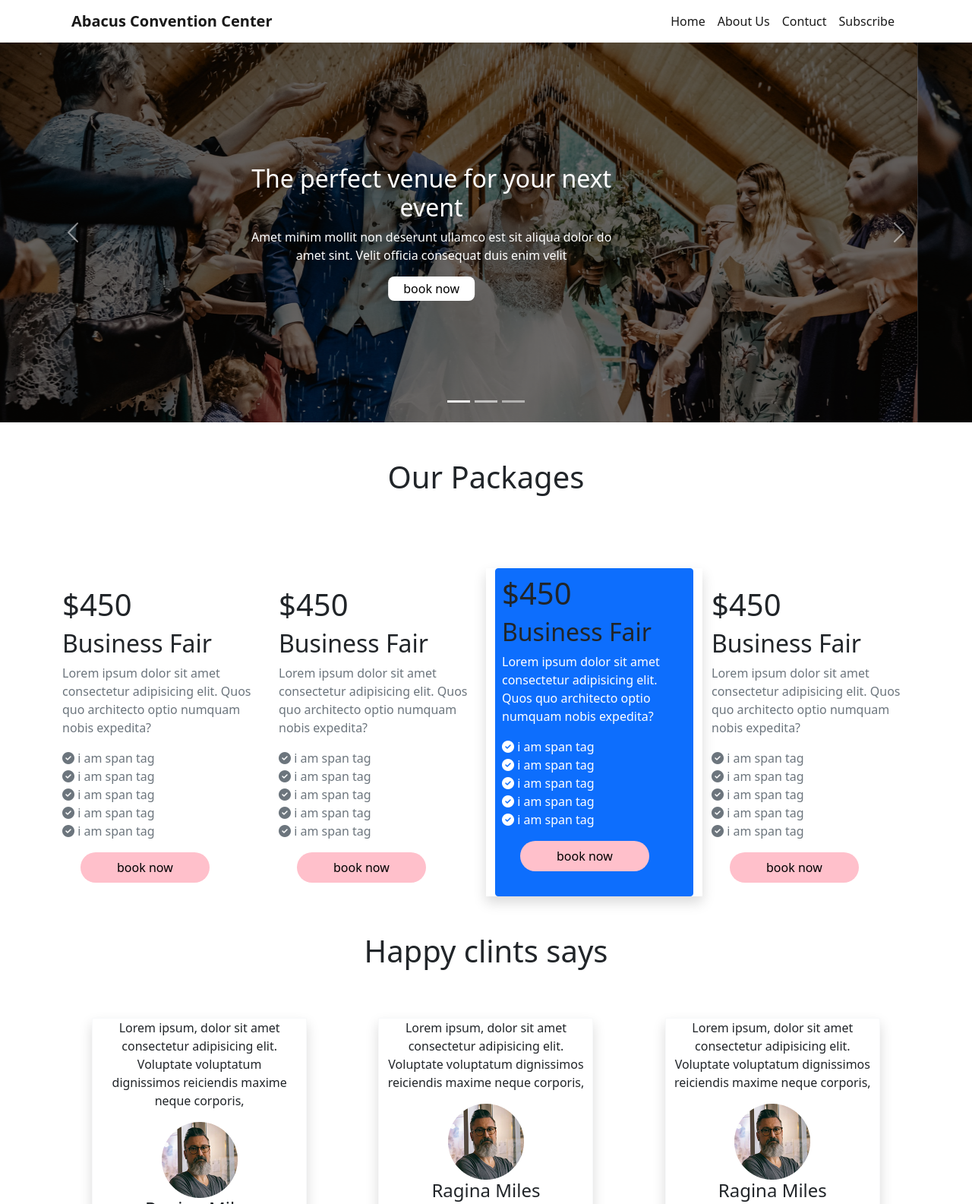
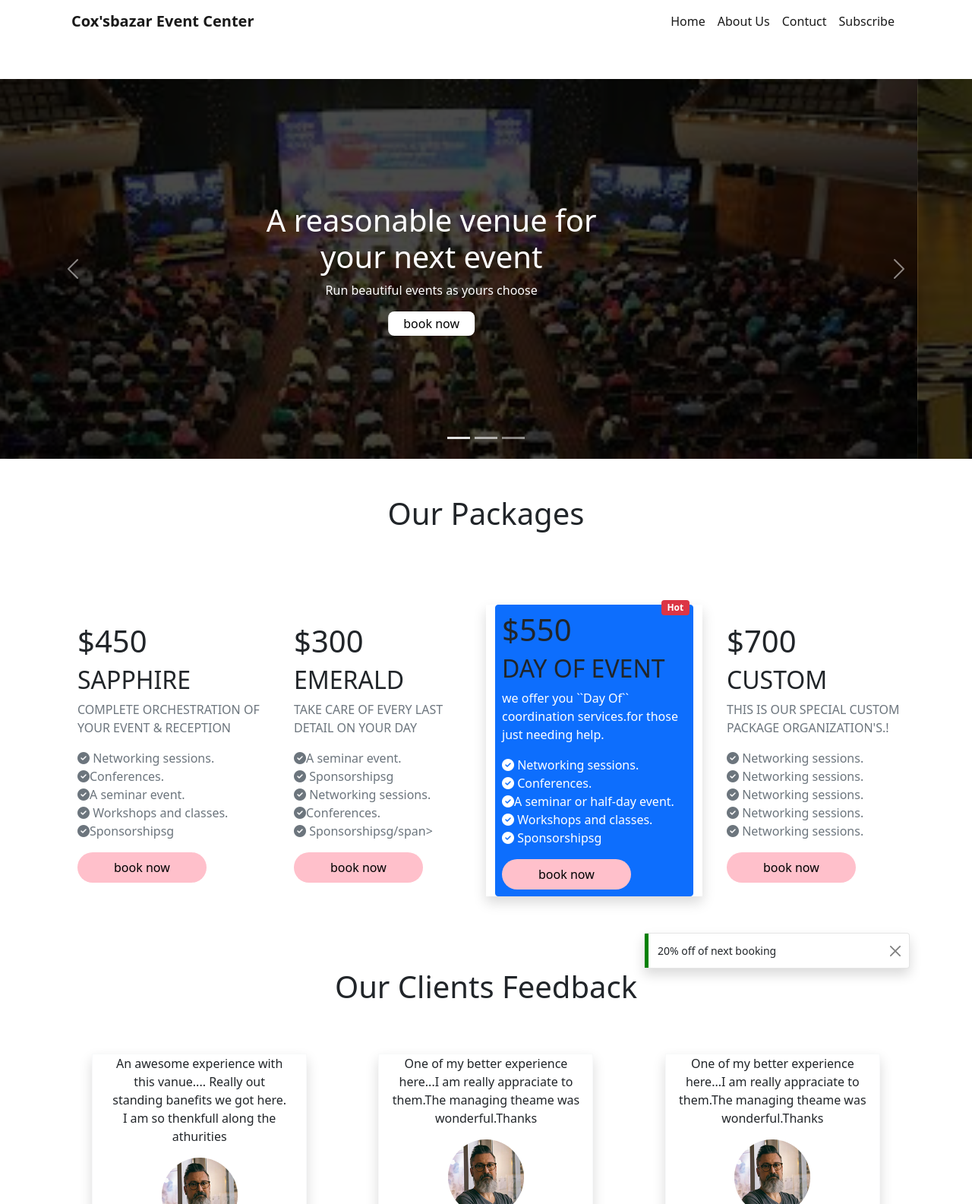
Before and after one commit to TaHasib981/convention-center, a plain HTML site: page index.html in a window 1280 px wide. Shown: the top 1585 px of the page at 76% size. Drawn offline with Linux system fonts and the light colour scheme; a web font is replaced by a local one.

Commit message:
all commit here

```diff
--- a/index.html
+++ b/index.html
@@ -21,7 +21,7 @@
         <nav class="container ">
             <nav class="navbar navbar-expand-lg navbar-light ">
                 <div class="container-fluid">
-                  <a class="navbar-brand fw-bold " href="#">Abacus Convention Center</a>
+                  <a class="navbar-brand fw-bold " href="#">Cox'sbazar Event Center</a>
                   <button class="navbar-toggler" type="button" data-bs-toggle="collapse" data-bs-target="#navbarNavAltMarkup" aria-controls="navbarNavAltMarkup" aria-expanded="false" aria-label="Toggle navigation">
                     <span class="navbar-toggler-icon"></span>
                   </button>
@@ -39,7 +39,7 @@
     </header>
                               <!-- carousel
     =====================================================================-->
-   <section>
+   <section class="mt-5">
 
       <div id="carouselExampleIndicators" class="carousel slide" data-bs-ride="carousel">
         <div class="carousel-indicators">
@@ -52,33 +52,33 @@
           <div class="carousel-item active banner1 ">
             <div class=" d-flex justify-content-center align-items-center first-slide ">
                <div class=" text-section ">
-                <h2 class="text-white cesta">The perfect venue for your
-                  next event</h2>
-                  <p class="text-white cesta">Amet minim mollit non deserunt ullamco est sit aliqua dolor do amet sint. Velit officia consequat duis enim velit </p>
-                   <button class="carosel-btn">book now</button>
+                <h1 class="text-white cesta">A reasonable venue for your
+                  next event</h1>
+                  <p class="text-white cesta">Run beautiful events as yours choose </p>
+                   <a href="https://web.programming-hero.com/"><button class="carosel-btn">book now</button></a>
                </div>
             </div>
           </div>
 
 
 
-          <div class="carousel-item banner1">
+          <div class="carousel-item banner2">
             <div class=" d-flex justify-content-center align-items-center first-slide ">
               <div class=" text-section ">
-               <h2 class="text-white">The perfect venue for your
-                 next event</h2>
-                 <p class="text-white">Amet minim mollit non deserunt ullamco est sit aliqua dolor do amet sint. Velit officia consequat duis enim velit </p>
-                  <button class="carosel-btn">book now</button>
+               <h1 class="text-white">A reasonable venue for your
+                 next event</h1>
+                 <p class="text-white">Run beautiful events as yours choose </p>
+                  <a href="https://web.programming-hero.com/"><button class="carosel-btn">book now</button></a>
               </div>
            </div>
           </div>
-          <div class="carousel-item banner1">
+          <div class="carousel-item banner3">
             <div class=" d-flex justify-content-center align-items-center first-slide ">
               <div class=" text-section ">
-               <h2 class="text-white">The perfect venue for your
-                 next event</h2>
-                 <p class="text-white">Amet minim mollit non deserunt ullamco est sit aliqua dolor do amet sint. Velit officia consequat duis enim velit </p>
-                  <button class="carosel-btn">book now</button>
+               <h1 class="text-white">A reasonable venue for your
+                 next event</h1>
+                 <p class="text-white">Run beautiful events as yours choose. </p>
+                  <a href="https://web.programming-hero.com/"><button class="carosel-btn">book now</button></a>
               </div>
            </div>
           </div>
@@ -100,24 +100,26 @@
       <!-- our packages
       ======================================================= -->
      <section class="container">
+
         <h1 class="d-flex justify-content-around py-5">Our Packages</h1>
+
         <div class="row my-5 ">
               <div class="col-md-3 col-12 gy-4 ">
-                    <div class=" ">
+                    <div class=" package">
                         <div>
                           <h1>$450</h1>
-                      <h2>Business Fair</h2>
+                      <h2>SAPPHIRE</h2>
                       <p class="text-muted">
-                        Lorem ipsum dolor sit amet consectetur adipisicing elit. Quos quo architecto optio numquam nobis expedita?
+                        COMPLETE ORCHESTRATION OF YOUR EVENT & RECEPTION
                       </p>
                       <p>
-                        <span class="text-muted"> <i class="fas fa-check-circle"></i> i am span tag</span> <br>
-                        <span class="text-muted"> <i class="fas fa-check-circle"></i> i am span tag</span> <br>
-                        <span class="text-muted"> <i class="fas fa-check-circle"></i> i am span tag</span> <br>
-                        <span class="text-muted"><i class="fas fa-check-circle"></i> i am span tag</span> <br>
-                        <span class="text-muted"> <i class="fas fa-check-circle"></i> i am span tag</span> <br>
+                        <span class="text-muted"> <i class="fas fa-check-circle"></i> Networking sessions.</span> <br>
+                        <span class="text-muted"> <i class="fas fa-check-circle"></i>Conferences.</span> <br>
+                        <span class="text-muted"> <i class="fas fa-check-circle"></i>A seminar  event.</span> <br>
+                        <span class="text-muted"><i class="fas fa-check-circle"></i> Workshops and classes.</span> <br>
+                        <span class="text-muted"> <i class="fas fa-check-circle"></i>Sponsorshipsg</span> <br>
                       </p>
-                      <div  class="d-flex justify-content-start ms-4">
+                      <div  class=" ">
                         <button  class="  py-2 px-5 book-now">book now</button>
                       </div>
                         </div>
@@ -126,21 +128,21 @@
 
 
                <div class="col-md-3 col-12 gy-4 ">
-                        <div class="">
+                        <div class="package">
                             <div>
-                              <h1>$450</h1>
-                          <h2>Business Fair</h2>
+                              <h1>$300</h1>
+                          <h2>EMERALD</h2>
                           <p class="text-muted">
-                            Lorem ipsum dolor sit amet consectetur adipisicing elit. Quos quo architecto optio numquam nobis expedita?
+                            TAKE CARE OF EVERY LAST DETAIL ON YOUR DAY
                           </p>
                           <p>
-                            <span class="text-muted"> <i class="fas fa-check-circle"></i> i am span tag</span> <br>
-                            <span class="text-muted"> <i class="fas fa-check-circle"></i> i am span tag</span> <br>
-                            <span class="text-muted"> <i class="fas fa-check-circle"></i> i am span tag</span> <br>
-                            <span class="text-muted"> <i class="fas fa-check-circle"></i> i am span tag</span> <br>
-                            <span class="text-muted"> <i class="fas fa-check-circle"></i> i am span tag</span> <br>
+                            <span class="text-muted"> <i class="fas fa-check-circle"></i>A seminar event.</span> <br>
+                            <span class="text-muted"> <i class="fas fa-check-circle"></i> Sponsorshipsg</span> <br>
+                            <span class="text-muted"> <i class="fas fa-check-circle"></i> Networking sessions.</span> <br>
+                            <span class="text-muted"> <i class="fas fa-check-circle"></i>Conferences.</span> <br>
+                            <span class="text-muted"> <i class="fas fa-check-circle"></i> Sponsorshipsg/span> <br>
                           </p>
-                          <div class="d-flex justify-content-start ms-4">
+                          <div class="">
                             <button class=" py-2 px-5 book-now
                             "> book now</button>
                           </div>
@@ -152,21 +154,24 @@
            <div class="col-md-3 col-12 shadow">
 
                 <div class=" p-2 border border-primary rounded  bg-primary">
+                 <span class="badge bg-danger badge-pill the-badge">Hot</span>
+                   <div class="">
+                    <h1 class="">$550</h1>
+                    <h2>DAY OF EVENT</h2>
+                    <p class="text-white">
+                     we offer you ``Day Of`` coordination services.for those just needing help.
 
-                   <div class="">
-                    <h1 class="">$450</h1>
-                    <h2>Business Fair</h2>
-                    <p class="text-white">
-                      Lorem ipsum dolor sit amet consectetur adipisicing elit. Quos quo architecto optio numquam nobis expedita?
+
+                    <p>
+                      <span class="text-white"> <i class="fas fa-check-circle"></i> Networking sessions.</span> <br>
+                      <span class="text-white"> <i class="fas fa-check-circle"></i> Conferences.
+
+                       </span> <br>
+                      <span class="text-white"> <i class="fas fa-check-circle"></i>A seminar or half-day event.</span> <br>
+                      <span class="text-white"> <i class="fas fa-check-circle"></i> Workshops and classes.</span> <br>
+                      <span class="text-white"> <i class="fas fa-check-circle"></i> Sponsorshipsg</span> <br>
                     </p>
-                    <p>
-                      <span class="text-white"> <i class="fas fa-check-circle"></i> i am span tag</span> <br>
-                      <span class="text-white"> <i class="fas fa-check-circle"></i> i am span tag</span> <br>
-                      <span class="text-white"> <i class="fas fa-check-circle"></i> i am span tag</span> <br>
-                      <span class="text-white"> <i class="fas fa-check-circle"></i> i am span tag</span> <br>
-                      <span class="text-white"> <i class="fas fa-check-circle"></i> i am span tag</span> <br>
-                    </p>
-                    <div  class="d-flex justify-content-start ms-4 pb-4">
+                    <div  class="">
                       <button class=" py-2 px-5 book-now">book now</button>
                     </div>
                    </div>
@@ -175,38 +180,50 @@
 
 
        <div class="col-md-3 col-12 gy-4 ">
-            <div class="">
+            <div class="package">
                <div class="">
-                <h1>$450</h1>
-                <h2>Business Fair</h2>
+                <h1>$700</h1>
+                <h2>CUSTOM </h2>
                 <p class="text-muted">
-                  Lorem ipsum dolor sit amet consectetur adipisicing elit. Quos quo architecto optio numquam nobis expedita?
+                  THIS IS OUR SPECIAL CUSTOM PACKAGE ORGANIZATION'S.!
                 </p>
                 <p>
-                  <span class="text-muted"><i class="fas fa-check-circle"></i> i am span tag</span> <br>
-                  <span class="text-muted"> <i class="fas fa-check-circle"></i> i am span tag</span> <br>
-                  <span class="text-muted"><i class="fas fa-check-circle"></i> i am span tag</span> <br>
-                  <span class="text-muted"><i class="fas fa-check-circle"></i> i am span tag</span> <br>
-                  <span class="text-muted"><i class="fas fa-check-circle"></i> i am span tag</span> <br>
+                  <span class="text-muted"><i class="fas fa-check-circle"></i> Networking sessions.</span> <br>
+                  <span class="text-muted"> <i class="fas fa-check-circle"></i> Networking sessions.</span> <br>
+                  <span class="text-muted"><i class="fas fa-check-circle"></i> Networking sessions.</span> <br>
+                  <span class="text-muted"><i class="fas fa-check-circle"></i> Networking sessions.</span> <br>
+                  <span class="text-muted"><i class="fas fa-check-circle"></i> Networking sessions.</span> <br>
                 </p>
-                <div  class="d-flex justify-content-start ms-4 ">
+                <div  class=" ">
                   <button class=" py-2 px-5 book-now">book now</button>
                 </div>
                </div>
             </div>
          </div>
      </section>
+     <div class="container">
+      <div class="d-flex justify-content-end">
+        <div class="toast show  align-items-center" role="alert" aria-live="assertive" aria-atomic="true">
+          <div class="d-flex">
+            <div class="toast-body toast-bg">
+            20% off of next booking
+           </div>
+            <button type="button" class="btn-close me-2 m-auto" data-bs-dismiss="toast" aria-label="Close"></button>
+          </div>
+        </div>
+      </div>
+     </div>
 
      <!-- clints feedback
     =================================================== -->
 
     <div class="container">
-      <h1 class="d-flex justify-content-center">Happy clints says</h1>
+      <h1 class="d-flex justify-content-center">Our Clients Feedback</h1>
       <div class="row d-flex justify-content-around  my-5 g-3 ">
           <div class="col-md-3 gy-3 gx-5 border border-light shadow ">
               <div class="">
                 <div class=" d-flex flex-column  ">
-                  <p class="text-center">Lorem ipsum, dolor sit amet consectetur adipisicing elit. Voluptate voluptatum dignissimos reiciendis maxime neque corporis,</p>
+                  <p class="text-center">An awesome experience with this vanue.... Really out standing banefits we got here. I am so thenkfull along the athurities </p>
                   <div class="d-flex justify-content-center"> <img src="images/person 1.png" alt=""></div>
                   <h4 class="text-center">Ragina Miles</h4>
                   <p class="text-center">Banker</p>
@@ -216,7 +233,7 @@
           <div class="col-md-3 gy-3 border border-light shadow ">
                <div class="">
                 <div class=" d-flex flex-column ">
-                  <p class="text-center">Lorem ipsum, dolor sit amet consectetur adipisicing elit. Voluptate voluptatum dignissimos reiciendis maxime neque corporis, </p>
+                  <p class="text-center">One of my better experience here...I am really appraciate to them.The managing theame was wonderful.Thanks </p>
                      <div class="d-flex justify-content-center"> <img src="images/person 1.png" alt=""></div>
                   <h4 class="text-center">Ragina Miles</h4>
                   <p class="text-center">Banker</p>
@@ -226,7 +243,7 @@
           <div class="col-md-3 gy-3 border border-light shadow  ">
               <div class="">
                 <div class=" d-flex flex-column ">
-                  <p class="text-center">Lorem ipsum, dolor sit amet consectetur adipisicing elit. Voluptate voluptatum dignissimos reiciendis maxime neque corporis,</p>
+                  <p class="text-center">One of my better experience here...I am really appraciate to them.The managing theame was wonderful.Thanks </p>
                   <div class="d-flex justify-content-center"> <img src="images/person 1.png" alt=""></div>
                   <h4 class="text-center">Ragina Miles</h4>
                   <p class="text-center">Banker</p>
@@ -240,22 +257,29 @@
     <div class="container ">
      <div class="queistions">
       <div class="">
-        <h1 class="d-flex justify-content-center">Frequently Asded Queistions</h1>
+        <h1 class="d-flex justify-content-center">Most Asded Queistions</h1>
       </div>
      <div class="my-5">
       <div class="row gy-5">
-        <div class="col-md-6">
+        <div class="col-md-6 FAQ-1">
              <div>
               <div class="accordion" id="accordionPanelsStayOpenExample">
                 <div class="accordion-item border border-primary">
                   <h2 class="accordion-header" id="panelsStayOpen-headingOne">
                     <button class="accordion-button" type="button" data-bs-toggle="collapse" data-bs-target="#panelsStayOpen-collapseOne" aria-expanded="true" aria-controls="panelsStayOpen-collapseOne">
-                      Accordion Item #1
+                      What are the five stages of event planning?
                     </button>
                   </h2>
                   <div id="panelsStayOpen-collapseOne" class="accordion-collapse collapse show" aria-labelledby="panelsStayOpen-headingOne">
                     <div class="accordion-body">
-                      <strong>This is the first item's accordion body.</strong> It is shown by default, until the collapse plugin adds the appropriate classes that we use to style each element. These classes control the overall appearance, as well as the showing and hiding via CSS transitions. You can modify any of this with custom CSS or overriding our default variables. It's also worth noting that just about any HTML can go within the <code>.accordion-body</code>, though the transition does limit overflow.
+                      The Perfect Plan: What Are the Five Stages of Event Planning?
+                      <br>
+                      stage-1: Research and Goal Setting. ...<br>
+                      stage-2:  Design the Event. ...<br>
+                      stage-3: Brand the Event. ...<br>
+                      stage-4: Coordination and Day-Of Planning. ...<br>
+                      stage-5: Evaluate the Event. ...
+
                     </div>
                   </div>
                 </div>
@@ -263,12 +287,20 @@
                 <div class="accordion-item border border-primary">
                   <h2 class="accordion-header" id="panelsStayOpen-headingTwo">
                     <button class="accordion-button collapsed" type="button" data-bs-toggle="collapse" data-bs-target="#panelsStayOpen-collapseTwo" aria-expanded="false" aria-controls="panelsStayOpen-collapseTwo">
-                      Accordion Item #2
+                      What are the steps in event planning?
                     </button>
                   </h2>
                   <div id="panelsStayOpen-collapseTwo" class="accordion-collapse collapse" aria-labelledby="panelsStayOpen-headingTwo">
                     <div class="accordion-body">
-                      <strong>This is the second item's accordion body.</strong> It is hidden by default, until the collapse plugin adds the appropriate classes that we use to style each element. These classes control the overall appearance, as well as the showing and hiding via CSS transitions. You can modify any of this with custom CSS or overriding our default variables. It's also worth noting that just about any HTML can go within the <code>.accordion-body</code>, though the transition does limit overflow.
+                      Develop Event Goal and Objectives. <br>
+                      Develop Event Goal and Objectives. ...<br>
+                      Organize a Team. ...<br>
+                      Set a Date. ...<br>
+                      Brand Your Event. ...<br>
+                      Create a Master Plan. ...<br>
+                      Determine Administrative Processes. ...<br>
+                      Identify and Establish Partnerships & Sponsorships. ...<br>
+                      Create a Publicity Plan.
                     </div>
                   </div>
                 </div>
@@ -276,7 +308,7 @@
                 <div class="accordion-item border border-primary">
                   <h2 class="accordion-header" id="panelsStayOpen-headingThree">
                     <button class="accordion-button collapsed" type="button" data-bs-toggle="collapse" data-bs-target="#panelsStayOpen-collapseThree" aria-expanded="false" aria-controls="panelsStayOpen-collapseThree">
-                      Accordion Item #3
+                      What does an event planner do?
                     </button>
                   </h2>
                   <div id="panelsStayOpen-collapseThree" class="accordion-collapse collapse" aria-labelledby="panelsStayOpen-headingThree">
@@ -289,7 +321,7 @@
                 <div class="accordion-item border border-primary">
                   <h2 class="accordion-header" id="panelsStayOpen-headingThree">
                     <button class="accordion-button collapsed" type="button" data-bs-toggle="collapse" data-bs-target="#panelsStayOpen-collapseThree" aria-expanded="false" aria-controls="panelsStayOpen-collapseThree">
-                      Accordion Item #3
+                      Do I need a degree to be an event planner?
                     </button>
                   </h2>
                   <div id="panelsStayOpen-collapseThree" class="accordion-collapse collapse" aria-labelledby="panelsStayOpen-headingThree">
@@ -301,8 +333,8 @@
               </div>
              </div>
         </div>
-        <div class="col-md-6 py-4 col-right">
-           <img  src="images/people.png" alt="">
+        <div class="col-md-6 FAQ-2 py-4 col-right">
+           <img  src="images/banquet.jpg" alt="">
         </div>
       </div>
      </div>
--- a/style.css
+++ b/style.css
@@ -4,8 +4,26 @@ body{
 /* banner section
 ====================================================== */
 .banner1{
-    background-image: url(images/banner.png);
+    background-image: url(images/convention1.jpg);
     height: 500px;
+    background-repeat: no-repeat;
+    background-size: cover;
+    background-color: rgba(0, 0, 0, 0.719);
+    background-blend-mode: overlay;
+}
+.banner2{
+    background-image: url(images/convention2.jpg);
+    height: 500px;
+    background-repeat: no-repeat;
+    background-size: cover;
+    background-color: rgba(0, 0, 0, 0.74);
+    background-blend-mode: overlay;
+}
+.banner3{
+    background-image: url(images/convention3.jpg);
+    height: 500px;
+    background-repeat: no-repeat;
+    background-size: cover;
 }
 .first-slide{
     height: 500px;
@@ -23,12 +41,28 @@ body{
    padding: 4px 20px;
    border-radius: 8px;
 }
+.the-badge{
+    position:absolute;
+    top: 790px;
+    right: 372px;
+
+}
+
+
 /* package section
 =========================================== */
 .book-now{
     background-color: pink;
     border: none;
     border-radius: 20px;
+}
+.toast-bg{
+    border-left: 5px solid green;
+}
+.package{
+
+    padding-left: 20px;
+
 }
  /* Frequently asked Queistions
  ============================================ */
@@ -69,3 +103,19 @@ footer{
     height: 300px;
 
 }
+/* media qeury
+============================== */
+@media only screen and (max-width:576px) {
+
+.footer-right{
+    order: 1;
+}
+.footer-left{
+    order:2
+}
+.the-badge{
+ position: absolute;
+ top: 1440px;
+ right: 20px;
+}
+}
```
Also changed, not shown: images/banquet.jpg (added), images/convention1.jpg (added), images/convention2.jpg (added), images/convention3.jpg (added).
